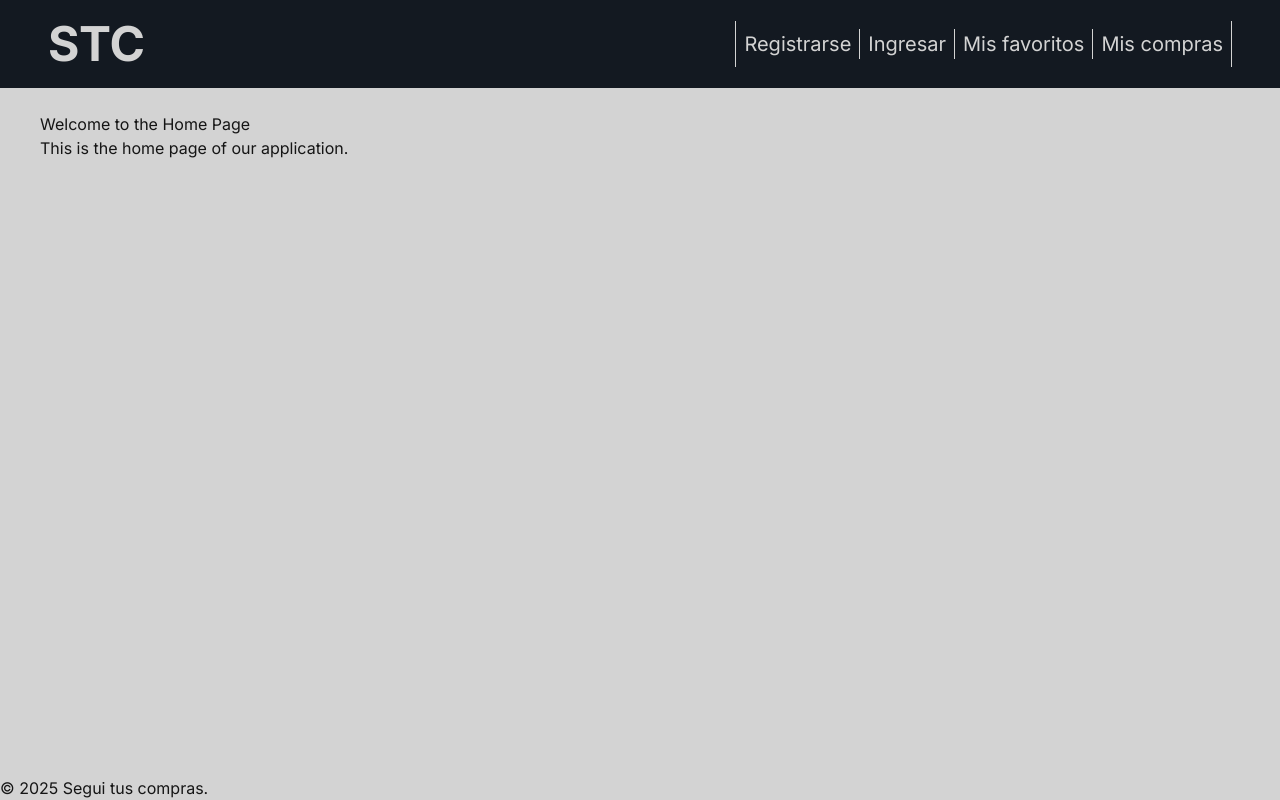
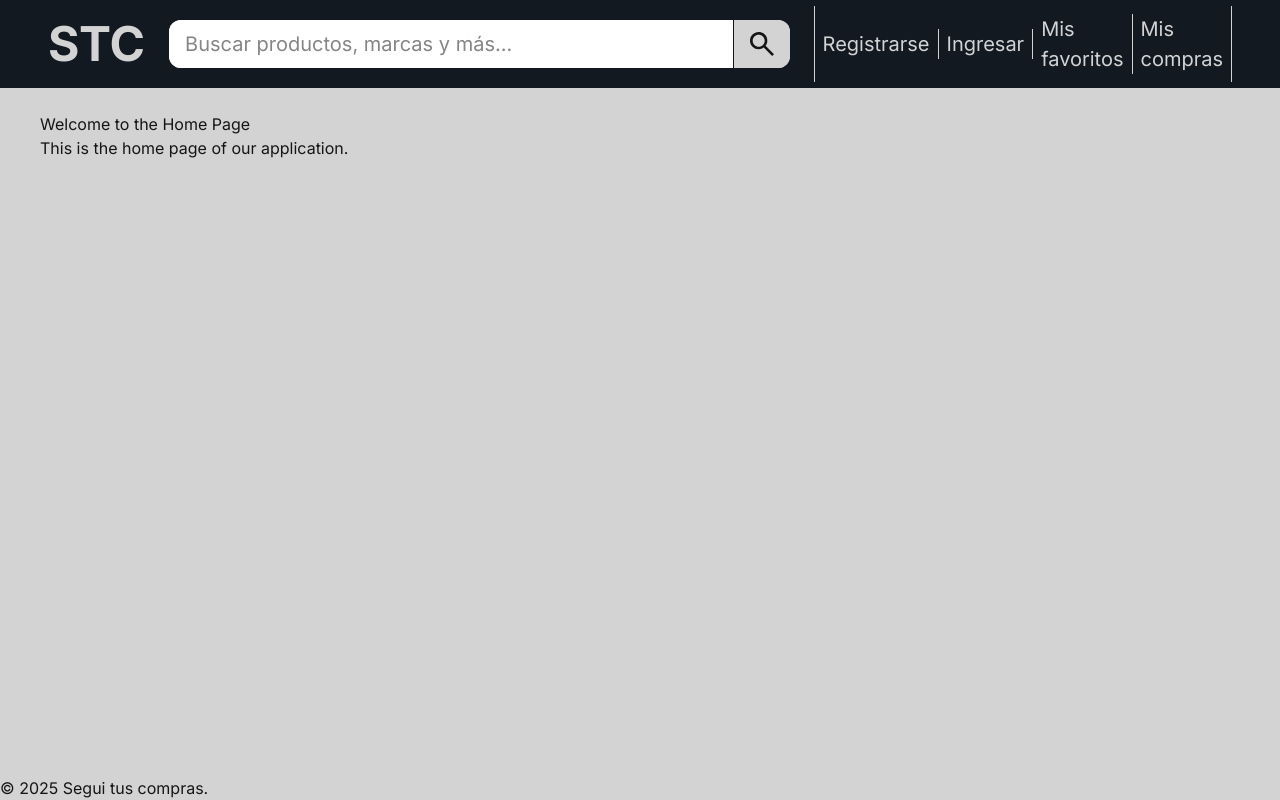
Before and after one commit to matulai/PDES-2025C1-STC, a React (Vite) app in the folder Front/: page / in a window 1280 px wide. Built offline with nearby package versions, Linux system fonts and the light colour scheme.

Commit message:
Add: search bar component

```diff
--- a/Front/src/components/Header.tsx
+++ b/Front/src/components/Header.tsx
@@ -1,4 +1,5 @@
 import { Link } from "react-router-dom";
+import Searchbar from "./Searchbar";
 import Navbar from "./Navbar";
 import "@/styles/Header.css";
 
@@ -10,6 +11,7 @@ const Header = () => {
           STC
         </Link>
       </h1>
+      <Searchbar />
       <Navbar />
     </header>
   );
--- /dev/null
+++ b/Front/src/components/Searchbar.tsx
@@ -0,0 +1,27 @@
+import SearchIcon from "./SearchIcon";
+import "@/styles/Searchbar.css";
+
+const Searchbar = () => {
+  return (
+    <section className="searchbar-container">
+      <form action="#" method="get" className="searchbar-container-form">
+        <label htmlFor="search-input" style={{ display: "none" }}>
+          Buscar
+        </label>
+        <input
+          id="search-input"
+          type="text"
+          name="search-input"
+          placeholder="Buscar productos, marcas y más..."
+          className="searchbar-container-form-input"
+          autoComplete="off"
+        />
+        <button type="submit" className="searchbar-container-form-button">
+          <SearchIcon />
+        </button>
+      </form>
+    </section>
+  );
+};
+
+export default Searchbar;
--- /dev/null
+++ b/Front/src/styles/Searchbar.css
@@ -0,0 +1,46 @@
+.searchbar-container {
+  height: 48px;
+  max-width: 768px;
+  width: 100%;
+  padding: 0 24px;
+}
+
+.searchbar-container-form {
+  display: flex;
+  justify-content: center;
+  align-items: center;
+  background-color: var(--color-white);
+  border-radius: 12px;
+  width: 100%;
+  height: 100%;
+}
+
+.searchbar-container-form-input {
+  width: 100%;
+  height: 100%;
+  padding: 0 16px;
+  font-size: 20px;
+  outline: none;
+  border-radius: 12px 0 0 12px;
+  color: var(--color-black-dark);
+  caret-color: var(--color-black-dark);
+}
+
+.searchbar-container-form-input::placeholder {
+  color: var(--color-grey-dark);
+}
+
+.searchbar-container-form-button {
+  display: flex;
+  justify-content: center;
+  align-items: center;
+  padding: 0 12px;
+  height: 100%;
+  border-radius: 0 12px 12px 0;
+  border-left: 1.5px solid var(--color-black-dark);
+  background-color: var(--color-grey-light);
+}
+
+.searchbar-container-form-button:hover {
+  background-color: var(--color-grey-medium);
+}
```
